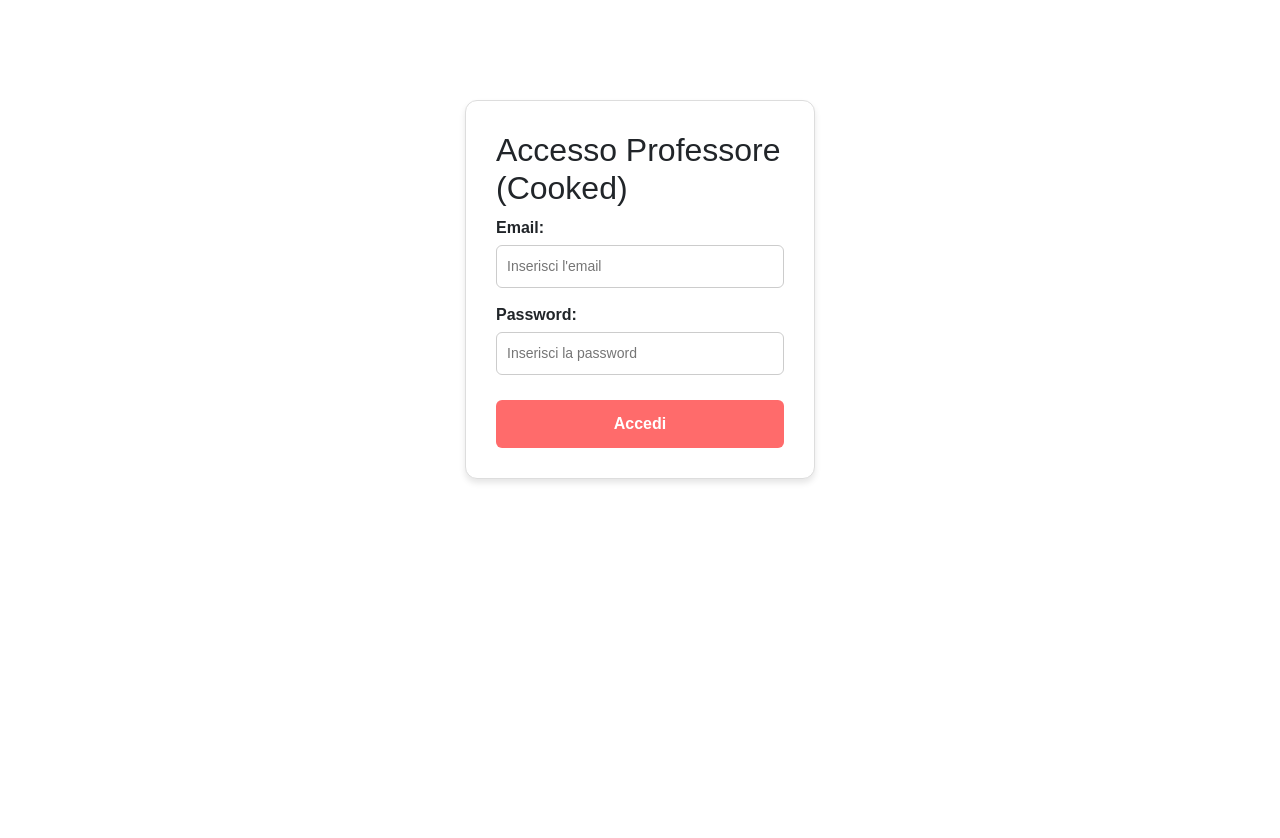
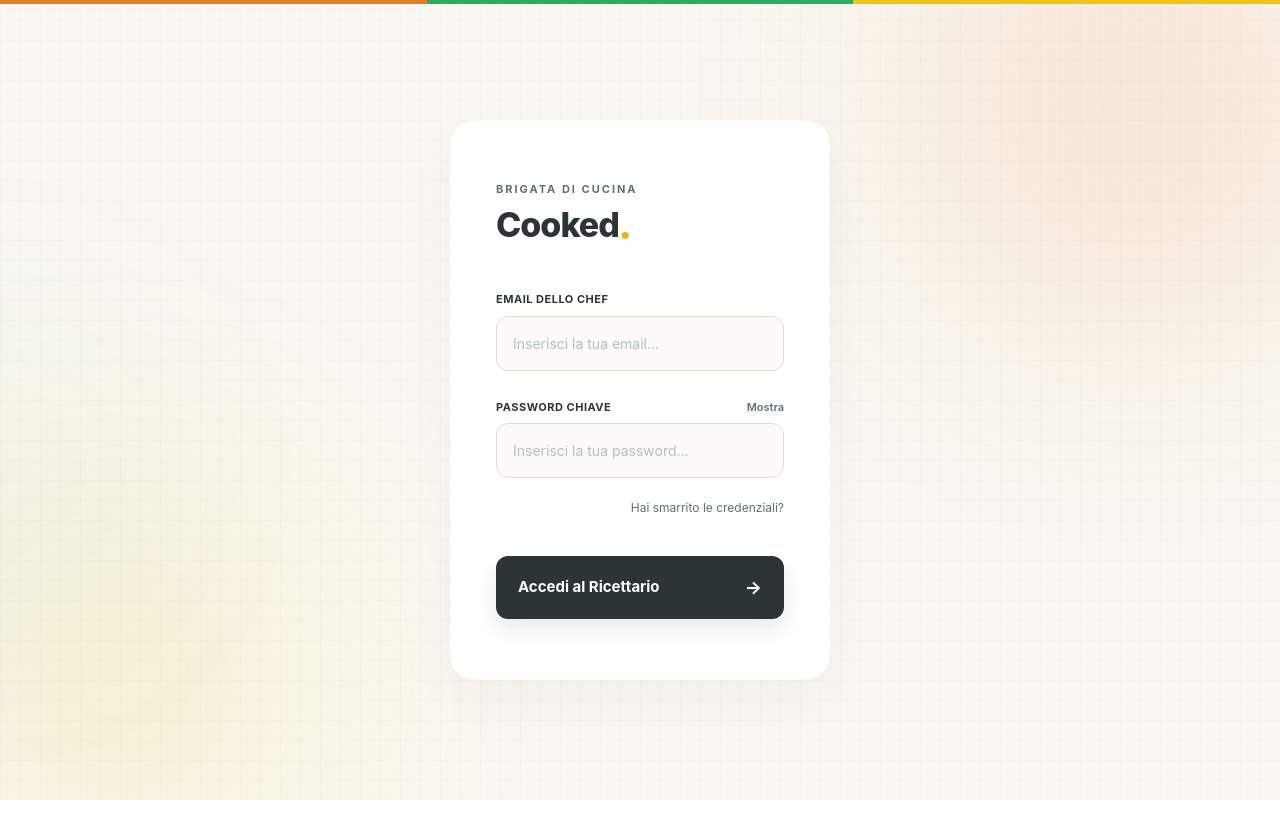
Before and after one commit to Alessandro500-png/Cooked-Esame_Informatica_II, a Vue app: page / in a window 1280 px wide. Shown: the top 838 px of the page. After the commit the page ends 800 px from the top, so only its background shows below. Built offline with nearby package versions, Linux system fonts and the light colour scheme.

Commit message:
login modifcato

```diff
--- a/src/views/Login.vue
+++ b/src/views/Login.vue
@@ -1,22 +1,76 @@
 <template>
-  <div class="login-container">
-    <h2>Accesso Professore (Cooked)</h2>
+  <div class="recipe-auth-container" :class="{ 'form-active': isInputFocused }">
+    <!-- Linea di accento cromatica superiore -->
+    <div class="palette-line">
+      <span class="line-segment orange"></span>
+      <span class="line-segment green"></span>
+      <span class="line-segment yellow"></span>
+    </div>
 
-    <form @submit.prevent="gestisciLogin">
-      <div>
-        <label>Email:</label>
-        <input type="email" v-model="emailInserita" required placeholder="Inserisci l'email" />
-      </div>
+    <!-- Sfondo vivo ed energetico che si espande quando lo chef interagisce -->
+    <div class="spice-ambient orange-glow"></div>
+    <div class="spice-ambient yellow-glow"></div>
+    <div class="spice-ambient green-glow"></div>
 
-      <div>
-        <label>Password:</label>
-        <input type="password" v-model="passwordInserita" required placeholder="Inserisci la password" />
-      </div>
+    <div class="auth-inner">
+      <!-- Header premium -->
+      <header class="auth-header">
+        <p class="brand-category">BRIGATA DI CUCINA</p>
+        <h2 class="brand-logo">Cooked<span class="dynamic-dot">.</span></h2>
+      </header>
 
-      <button type="submit">Accedi</button>
-    </form>
+      <!-- Form minimale e immersivo -->
+      <form @submit.prevent="gestisciLogin" class="minimal-form">
 
-    <p v-if="messaggioErrore" class="error-msg">{{ messaggioErrore }}</p>
+        <div class="form-field">
+          <label for="email">Email dello Chef</label>
+          <input
+            type="email"
+            v-model="emailInserita"
+            required
+            placeholder="Inserisci la tua email..."
+            id="email"
+            @focus="isInputFocused = true"
+            @blur="isInputFocused = false"
+          />
+        </div>
+
+        <div class="form-field">
+          <div class="label-row">
+            <label for="password">Password Chiave</label>
+            <button
+              type="button"
+              class="minimal-toggle"
+              @click="mostraPassword = !mostraPassword"
+              tabindex="-1"
+            >
+              {{ mostraPassword ? 'Nascondi' : 'Mostra' }}
+            </button>
+          </div>
+          <input
+            :type="mostraPassword ? 'text' : 'password'"
+            v-model="passwordInserita"
+            required
+            placeholder="Inserisci la tua password..."
+            id="password"
+            @focus="isInputFocused = true"
+            @blur="isInputFocused = false"
+          />
+        </div>
+
+        <div class="form-utility">
+          <a href="#" @click.prevent="recuperaPassword" class="link-subtle">Hai smarrito le credenziali?</a>
+        </div>
+
+        <!-- Pulsante Premium ad Alto Contrasto e Impatto -->
+        <button type="submit" class="action-button-premium">
+          <span class="btn-text">Accedi al Ricettario</span>
+          <span class="arrow">→</span>
+        </button>
+      </form>
+
+      <p v-if="messaggioErrore" class="error-banner-minimal">{{ messaggioErrore }}</p>
+    </div>
   </div>
 </template>
 
@@ -25,82 +79,315 @@ import { ref } from 'vue';
 import { signInWithEmailAndPassword } from "firebase/auth";
 import { auth } from "../firebase.js";
 
-// Questo serve per "avvisare" il file App.vue quando il prof riesce a loggarsi
 const emit = defineEmits(['login-success']);
 
 const emailInserita = ref('');
 const passwordInserita = ref('');
 const messaggioErrore = ref('');
+const mostraPassword = ref(false);
+
+// Stato per attivare le animazioni immersive dello sfondo
+const isInputFocused = ref(false);
 
 const gestisciLogin = () => {
   messaggioErrore.value = "";
 
   signInWithEmailAndPassword(auth, emailInserita.value, passwordInserita.value)
     .then((userCredential) => {
-      console.log("Accesso eseguito con successo!");
-      // Diciamo ad App.vue: "Ehi, il prof è dentro! Puoi cambiare pagina!"
       emit('login-success', userCredential.user);
     })
     .catch((error) => {
-      console.error("Errore Firebase:", error.message);
-      messaggioErrore.value = "Email o Password errate. Riprova.";
+      console.error(error);
+      messaggioErrore.value = "Credenziali non trovate nel database della cucina.";
     });
 };
+
+const recuperaPassword = () => { console.log("Recupero..."); };
 </script>
 
 <style scoped>
-/* 'scoped' assicura che questo stile non vada a scombinare le altre pagine del sito */
-.login-container {
-  max-width: 350px;
-  margin: 100px auto;
-  padding: 30px;
-  border: 1px solid #ddd;
-  border-radius: 12px;
-  box-shadow: 0 4px 6px rgba(0,0,0,0.1);
-  font-family: sans-serif;
-  background-color: white;
+/* Struttura di sfondo con pattern a griglia professionale */
+.recipe-auth-container {
+  display: flex;
+  justify-content: center;
+  align-items: center;
+  min-height: 100vh;
+  background-color: #F9F7F2;
+  background-image:
+    linear-gradient(rgba(45, 52, 54, 0.02) 1px, transparent 1px),
+    linear-gradient(90deg, rgba(45, 52, 54, 0.02) 1px, transparent 1px);
+  background-size: 20px 20px;
+  font-family: -apple-system, BlinkMacSystemFont, "Segoe UI", Roboto, sans-serif;
+  padding: 20px;
+  position: relative;
+  overflow: hidden;
+  transition: background-color 0.5s ease;
 }
 
-.login-container div {
-  margin-bottom: 15px;
+/* Quando l'utente clicca sui campi, lo sfondo si scalda leggermente */
+.recipe-auth-container.form-active {
+  background-color: #f6f1e7;
 }
 
-label {
-  display: block;
-  margin-bottom: 5px;
-  font-weight: bold;
+/* Linea minimalista superiore con la palette */
+.palette-line {
+  position: absolute;
+  top: 0;
+  left: 0;
+  width: 100%;
+  height: 4px;
+  display: flex;
+  z-index: 5;
 }
 
-input {
-  width: 100%;
-  padding: 10px;
-  box-sizing: border-box;
-  border: 1px solid #ccc;
-  border-radius: 6px;
-  font-size: 14px;
+.line-segment { flex: 1; }
+.line-segment.orange { background-color: #E67E22; }
+.line-segment.green { background-color: #27AE60; }
+.line-segment.yellow { background-color: #F1C40F; }
+
+/* Bagliori ambientali caldi (effetto fuoco/energia della cucina) */
+.spice-ambient {
+  position: absolute;
+  border-radius: 50%;
+  filter: blur(130px);
+  opacity: 0.15;
+  z-index: 1;
+  transition: all 0.6s cubic-bezier(0.25, 1, 0.5, 1);
 }
 
-button {
-  width: 100%;
-  padding: 12px;
-  background-color: #ff6b6b;
-  color: white;
-  border: none;
-  border-radius: 6px;
-  cursor: pointer;
-  font-size: 16px;
-  font-weight: bold;
-  margin-top: 10px;
+.orange-glow {
+  width: 450px;
+  height: 450px;
+  background-color: #E67E22;
+  top: -120px;
+  right: -80px;
 }
 
-button:hover {
-  background-color: #ff5252;
+.yellow-glow {
+  width: 400px;
+  height: 400px;
+  background-color: #F1C40F;
+  bottom: -80px;
+  left: -80px;
 }
 
-.error-msg {
-  color: red;
-  margin-top: 15px;
+.green-glow {
+  width: 300px;
+  height: 300px;
+  background-color: #27AE60;
+  top: 40%;
+  left: -150px;
+  opacity: 0.05;
+}
+
+/* GIOCO 2: Reattività immersiva. Quando un input è attivo, i bagliori si dilatano e si avvicinano */
+.recipe-auth-container.form-active .orange-glow {
+  transform: scale(1.15) translate(-30px, 30px);
+  opacity: 0.22;
+}
+
+.recipe-auth-container.form-active .yellow-glow {
+  transform: scale(1.2) translate(40px, -40px);
+  opacity: 0.22;
+}
+
+/* Card interna ultra-strutturata */
+.auth-inner {
+  width: 100%;
+  max-width: 380px;
+  background: #ffffff;
+  padding: 60px 45px;
+  border-radius: 24px;
+  box-shadow: 0 20px 50px rgba(45, 52, 54, 0.04);
+  z-index: 10;
+  border: 1px solid rgba(45, 52, 54, 0.02);
+  transition: transform 0.3s ease;
+}
+
+.auth-header {
+  margin-bottom: 45px;
+}
+
+.brand-category {
+  font-size: 11px;
+  font-weight: 700;
+  color: #636e72;
+  letter-spacing: 2px;
+  margin: 0 0 8px 0;
+}
+
+.brand-logo {
+  font-size: 34px;
+  font-weight: 800;
+  color: #2D3436;
+  margin: 0;
+  letter-spacing: -1px;
+}
+
+/* GIOCO 1: Il punto dinamico che pulsa cromaticamente tra arancio e giallo */
+.dynamic-dot {
+  display: inline-block;
+  color: #E67E22;
+  animation: spicePulse 3s infinite ease-in-out;
+}
+
+@keyframes spicePulse {
+  0%, 100% {
+    color: #E67E22;
+    transform: scale(1);
+  }
+  50% {
+    color: #F1C40F;
+    transform: scale(1.2);
+  }
+}
+
+/* Campi del form */
+.minimal-form {
+  display: flex;
+  flex-direction: column;
+  gap: 28px;
+}
+
+.form-field {
+  display: flex;
+  flex-direction: column;
+  gap: 8px;
+}
+
+.label-row {
+  display: flex;
+  justify-content: space-between;
+  align-items: center;
+}
+
+.form-field label {
+  font-size: 11px;
+  font-weight: 700;
+  color: #2D3436;
+  text-transform: uppercase;
+  letter-spacing: 0.5px;
+}
+
+.minimal-toggle {
+  background: none;
+  border: none;
+  font-size: 11px;
+  font-weight: 600;
+  color: #636e72;
+  cursor: pointer;
+  padding: 0;
+}
+
+.minimal-toggle:hover {
+  color: #2D3436;
+}
+
+.form-field input {
+  width: 100%;
+  padding: 16px;
+  background-color: #fcfbfa;
+  border: 1px solid #e2ded6;
+  border-radius: 12px;
+  font-size: 14px;
+  color: #2D3436;
+  outline: none;
+  box-sizing: border-box;
+  transition: all 0.25s ease;
+}
+
+.form-field input::placeholder {
+  color: #b2bec3;
+  font-weight: 400;
+}
+
+/* Focus deciso e netto: bordo antracite e ombra sottile arancione */
+.form-field input:focus {
+  border-color: #2D3436;
+  background-color: #ffffff;
+  box-shadow: 0 0 0 3px rgba(230, 126, 34, 0.1);
+}
+
+.form-utility {
+  text-align: right;
+  margin-top: -12px;
+}
+
+.link-subtle {
+  font-size: 12px;
+  color: #636e72;
+  text-decoration: none;
+}
+
+.link-subtle:hover {
+  color: #E67E22;
+}
+
+/* GIOCO 3: Pulsante di azione Premium e Aggressivo con riempimento magnetico */
+.action-button-premium {
+  width: 100%;
+  padding: 18px 22px;
+  background-color: #2D3436;
+  color: #ffffff;
+  border: none;
+  border-radius: 12px;
+  font-size: 15px;
+  font-weight: 700;
+  cursor: pointer;
+  display: flex;
+  justify-content: space-between;
+  align-items: center;
+  position: relative;
+  overflow: hidden;
+  z-index: 1;
+  transition: all 0.3s ease;
+  margin-top: 10px;
+  box-shadow: 0 10px 20px rgba(45, 52, 54, 0.1);
+}
+
+/* Pseudo-elemento per l'effetto riempimento arancione dinamico */
+.action-button-premium::before {
+  content: '';
+  position: absolute;
+  top: 0;
+  left: 0;
+  width: 0;
+  height: 100%;
+  background-color: #E67E22;
+  z-index: -1;
+  transition: width 0.3s cubic-bezier(0.16, 1, 0.3, 1);
+}
+
+.action-button-premium:hover::before {
+  width: 100%;
+}
+
+.action-button-premium:hover {
+  box-shadow: 0 12px 25px rgba(230, 126, 34, 0.25);
+}
+
+.action-button-premium:active {
+  transform: scale(0.98);
+}
+
+.arrow {
+  font-size: 18px;
+  transition: transform 0.3s cubic-bezier(0.16, 1, 0.3, 1);
+}
+
+.action-button-premium:hover .arrow {
+  transform: translateX(5px);
+}
+
+/* Errore */
+.error-banner-minimal {
+  color: #d63031;
+  font-size: 12px;
+  font-weight: 600;
   text-align: center;
-  font-weight: bold;
+  margin-top: 20px;
+  padding: 10px;
+  background-color: #fff5f5;
+  border-radius: 8px;
 }
 </style>
```
